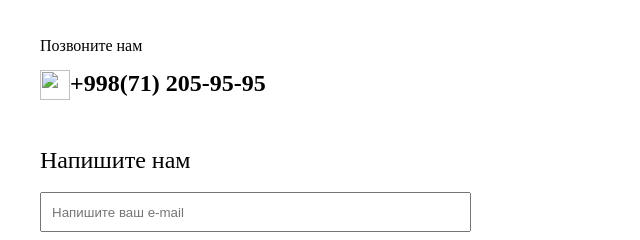
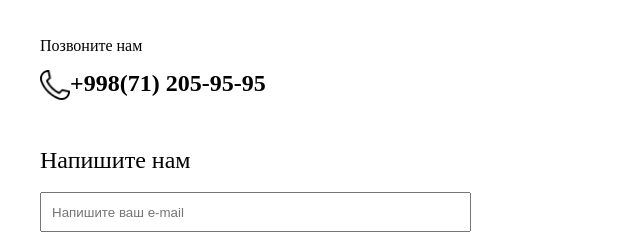
Before and after one commit to MAXKAMOVILHOMJON/Havas02, a plain HTML site: page pages/market.html in a window 1280 px wide. Shown: the part 5077-5317 px from the top of the page, 0-640 px from the left. Drawn offline with Linux system fonts and the light colour scheme; grey boxes are pictures that could not be loaded.

Commit message:
ohpviwreb

```diff
--- a/pages/market.html
+++ b/pages/market.html
@@ -294,7 +294,7 @@
                 <p>Позвоните нам</p>
 
                 <div class="footer__tel">
-                    <img src="../images/about/footer-tel.png" alt="">
+                    <img src="../img/local.png" alt="">
                     <h1 class="f__tel__siz">+998(71) 205-95-95</h1>
                 </div>
 
```
Also changed, not shown: pages/about.html (+1 -1 lines), pages/produkt.html (+1 -1 lines), img/local.png (added).
